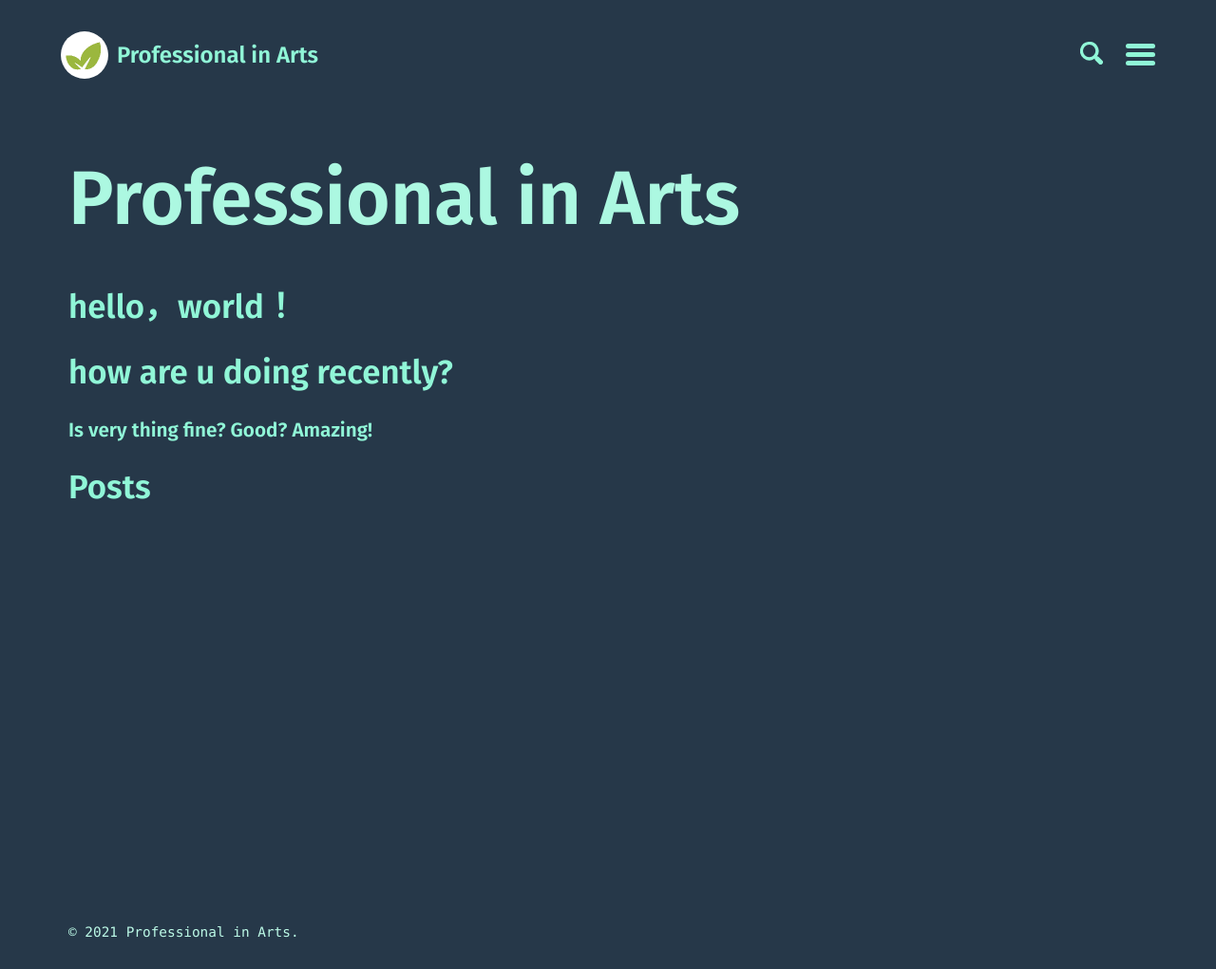
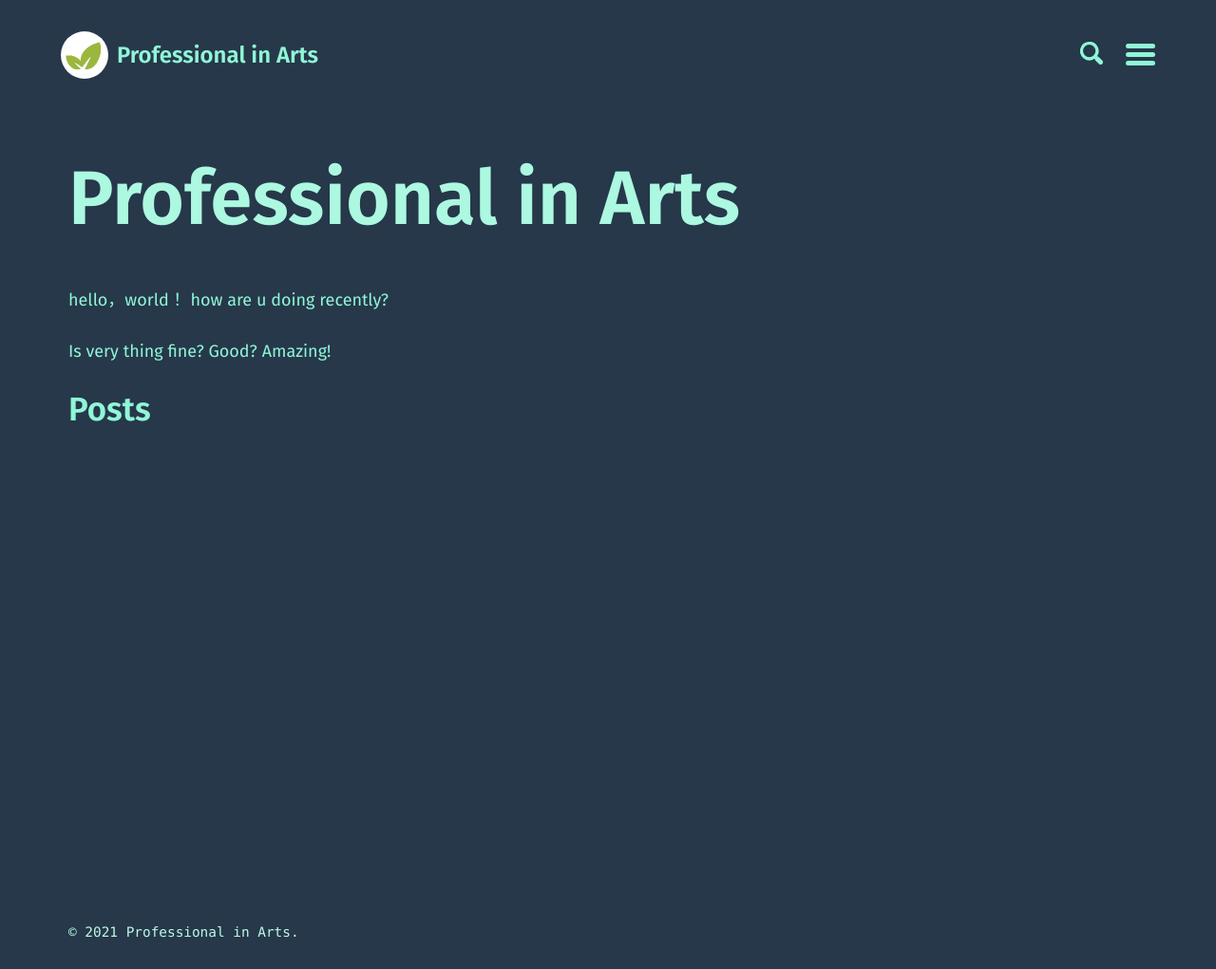
Before and after one commit to scilifen/victorscilifen.github.io, a Jekyll site: the page built from index.md, in a window 1280 px wide. Shown: the whole page at 95% size. Built offline with Jekyll 4.4.1, drawn with Linux system fonts in a browser that asks for light colours.

```diff
--- a/index.md
+++ b/index.md
@@ -3,7 +3,7 @@ layout: home
 paginate: true
 ---
 
-## hello，world！
-## how are u doing recently?
+ hello，world！
+ how are u doing recently?
 
-#### Is very thing fine? Good? Amazing!
+ Is very thing fine? Good? Amazing!
```
